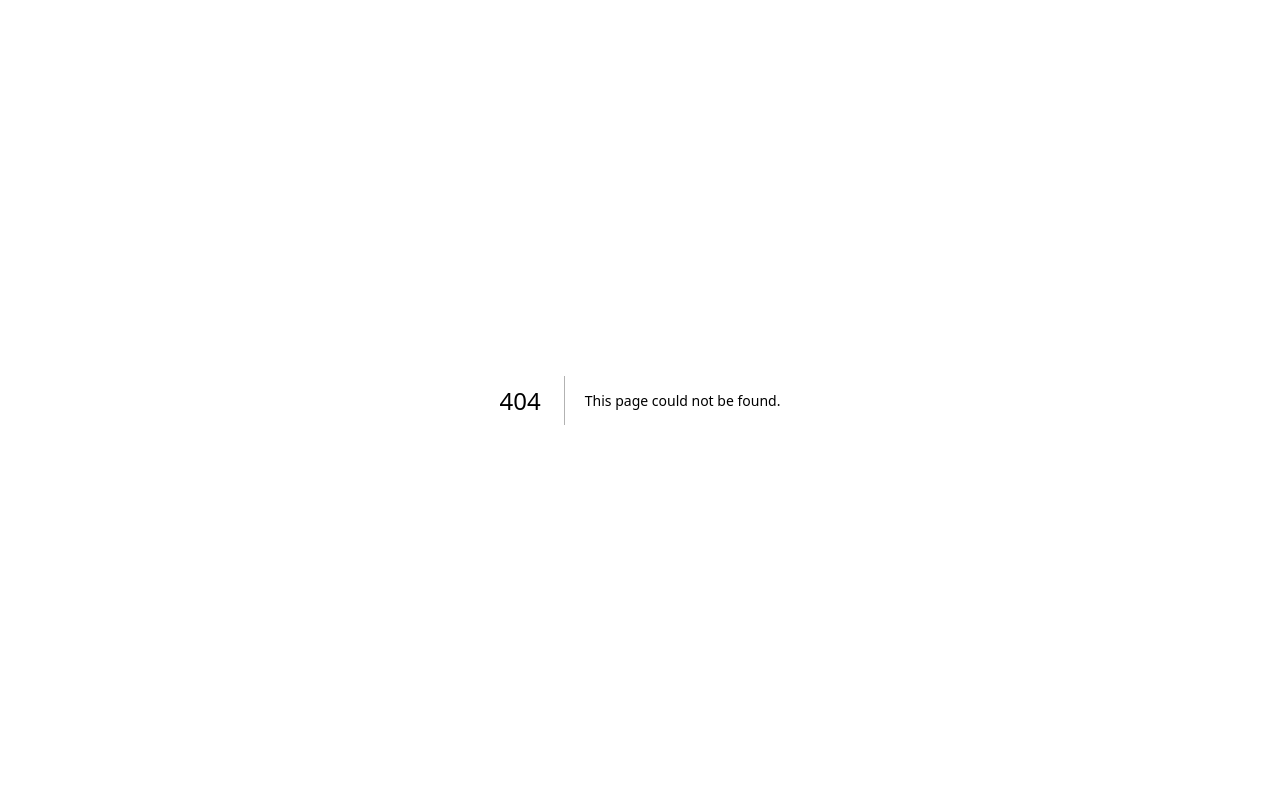
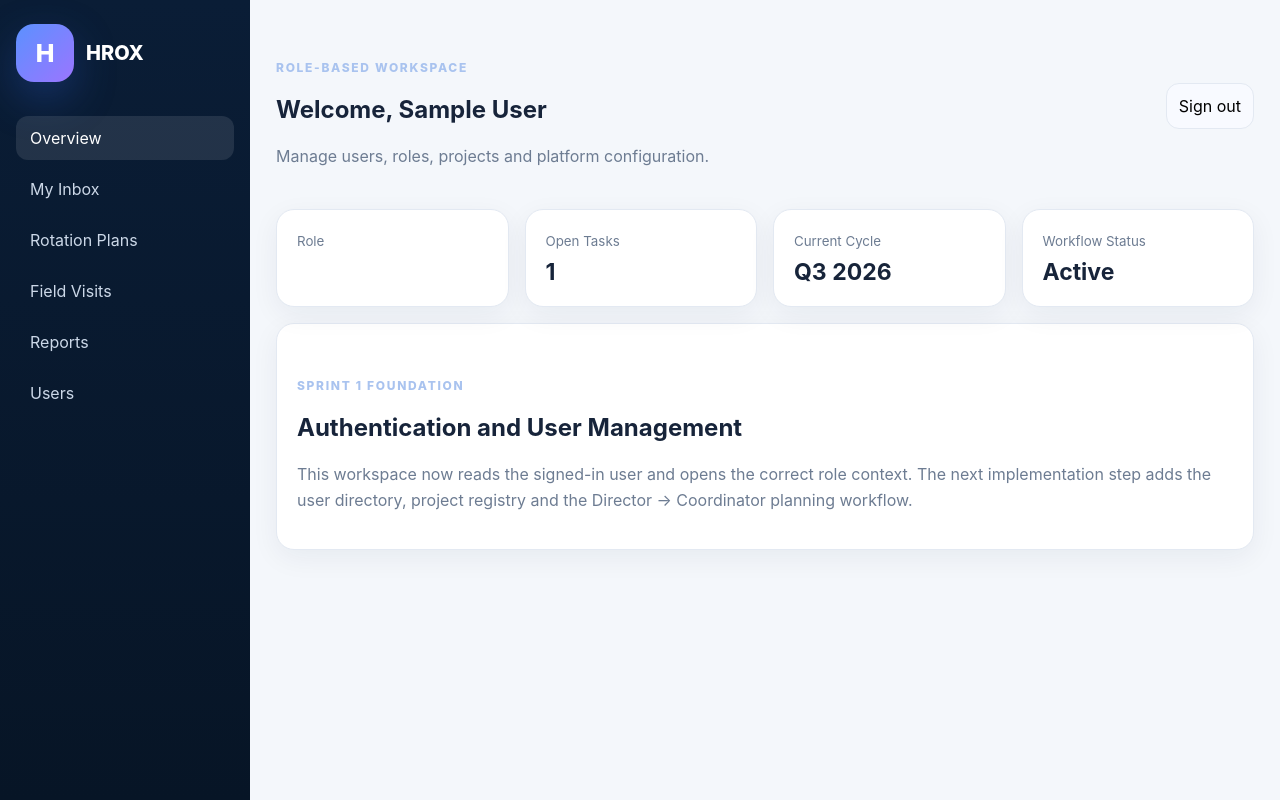
Before and after one commit to asamir2008/-hrox-pilot, a Next.js app in the folder platform/: page /dashboard in a window 1280 px wide. Before the commit this address had no page. Built offline with nearby package versions, Linux system fonts and the light colour scheme; sample sign-in values are in the browser's storage.

Commit message:
Add initial role-based dashboard

```diff
--- /dev/null
+++ b/platform/app/dashboard/page.tsx
@@ -0,0 +1,51 @@
+'use client';
+
+import { useEffect, useState } from 'react';
+import { useRouter } from 'next/navigation';
+import type { DemoUser } from '@/lib/demo-users';
+
+export default function DashboardPage() {
+  const router = useRouter();
+  const [user, setUser] = useState<DemoUser | null>(null);
+
+  useEffect(() => {
+    const raw = localStorage.getItem('hrox-session');
+    if (!raw) {
+      router.replace('/');
+      return;
+    }
+    setUser(JSON.parse(raw));
+  }, [router]);
+
+  if (!user) return null;
+
+  const roleMessage = user.role === 'director'
+    ? 'Review, edit and approve rotation plans. Monitor consolidated reports and executive KPIs.'
+    : user.role === 'coordinator'
+      ? 'Build rotation plans, select registered managers, monitor visits and submit consolidated reports.'
+      : user.role === 'manager'
+        ? 'View your assigned projects, check in, submit daily notes and complete field reports.'
+        : 'Manage users, roles, projects and platform configuration.';
+
+  return (
+    <main className="shell">
+      <aside className="side">
+        <div className="sideBrand"><div className="mark">H</div><span>HROX</span></div>
+        <nav className="nav"><a className="active">Overview</a><a>My Inbox</a><a>Rotation Plans</a><a>Field Visits</a><a>Reports</a><a>Users</a></nav>
+      </aside>
+      <section className="main">
+        <header className="top">
+          <div><div className="eyebrow">Role-based workspace</div><h1>Welcome, {user.name}</h1><p className="sub">{roleMessage}</p></div>
+          <button className="demo" onClick={() => { localStorage.removeItem('hrox-session'); router.replace('/'); }}>Sign out</button>
+        </header>
+        <div className="cards">
+          <div className="card"><small>Role</small><strong>{user.title}</strong></div>
+          <div className="card"><small>Open Tasks</small><strong>{user.role === 'manager' ? '2' : '1'}</strong></div>
+          <div className="card"><small>Current Cycle</small><strong>Q3 2026</strong></div>
+          <div className="card"><small>Workflow Status</small><strong>Active</strong></div>
+        </div>
+        <div className="card" style={{marginTop:16}}><div className="eyebrow">Sprint 1 foundation</div><h2>Authentication and User Management</h2><p className="sub">This workspace now reads the signed-in user and opens the correct role context. The next implementation step adds the user directory, project registry and the Director → Coordinator planning workflow.</p></div>
+      </section>
+    </main>
+  );
+}
```
